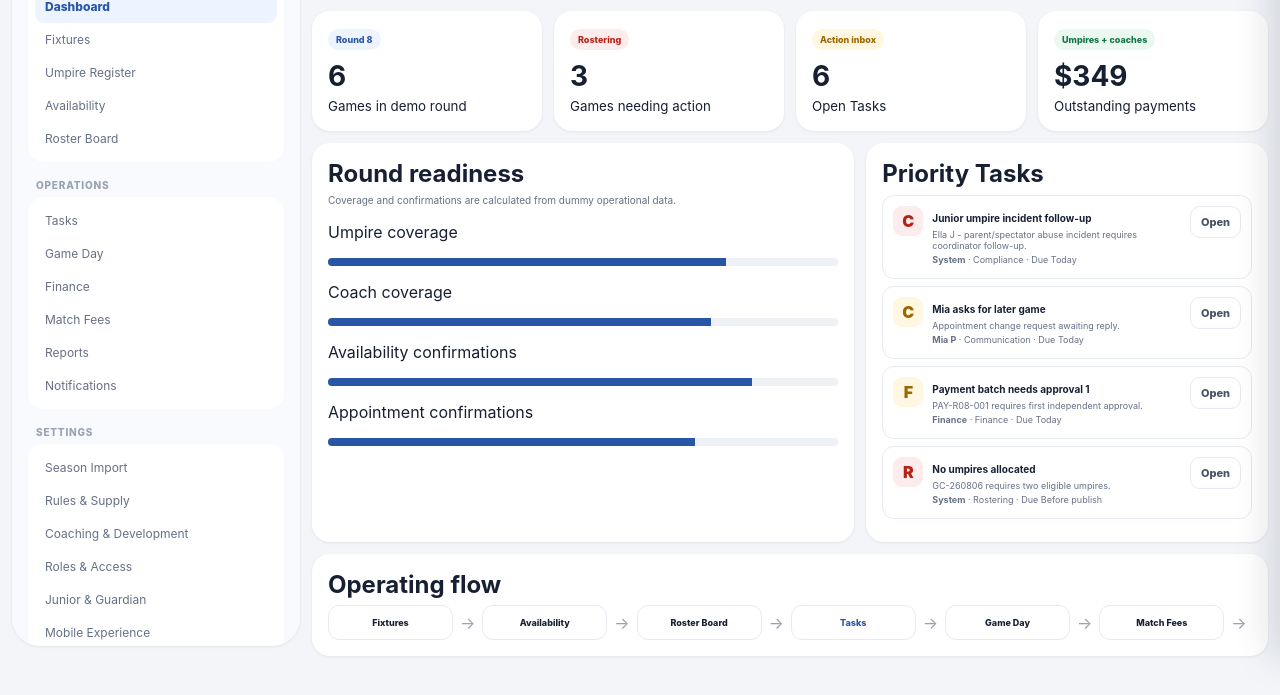
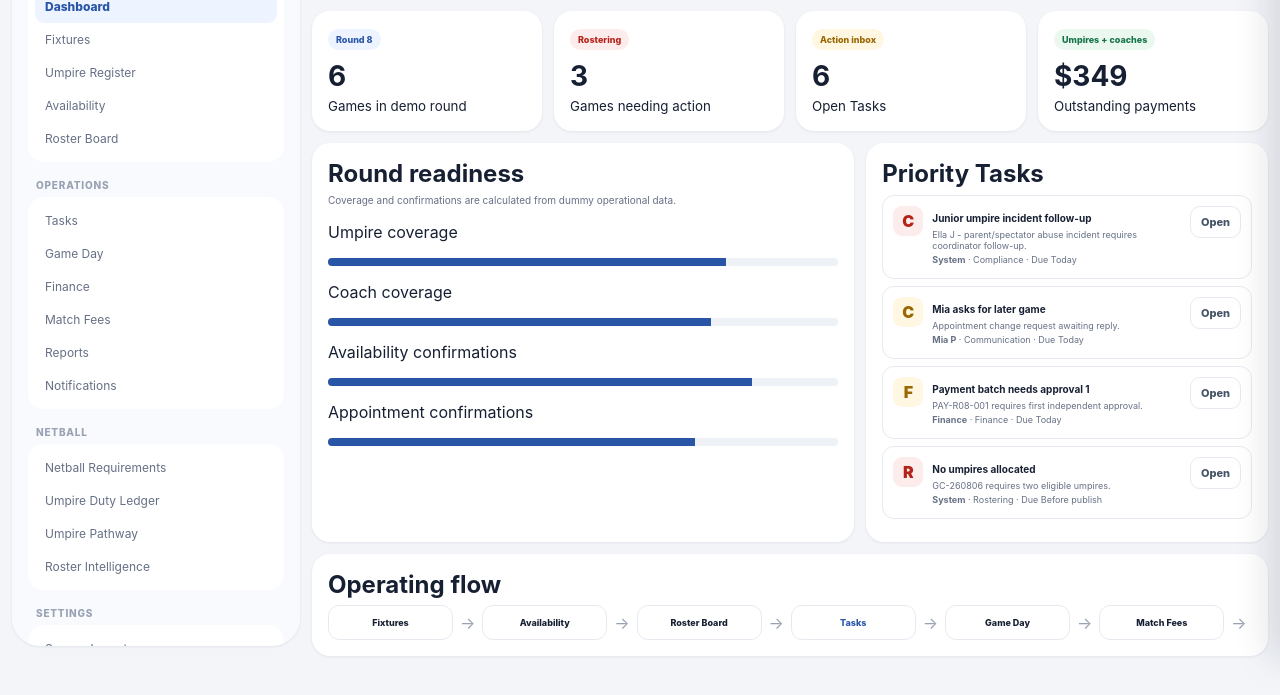
Before and after one commit to growgroups/clubroaster, a plain HTML site: page index.html in a window 1280 px wide. Shown: the part 142-837 px from the top of the page. Drawn offline with Linux system fonts and the light colour scheme.

Commit message:
feat: load netball-only operations module

```diff
--- a/index.html
+++ b/index.html
@@ -29,5 +29,6 @@
 <script src="patch.js"></script>
 <script src="mobile-app.js"></script>
 <script src="game-day-checklist.js"></script>
+<script src="netball-operations.js"></script>
 </body>
 </html>
```
